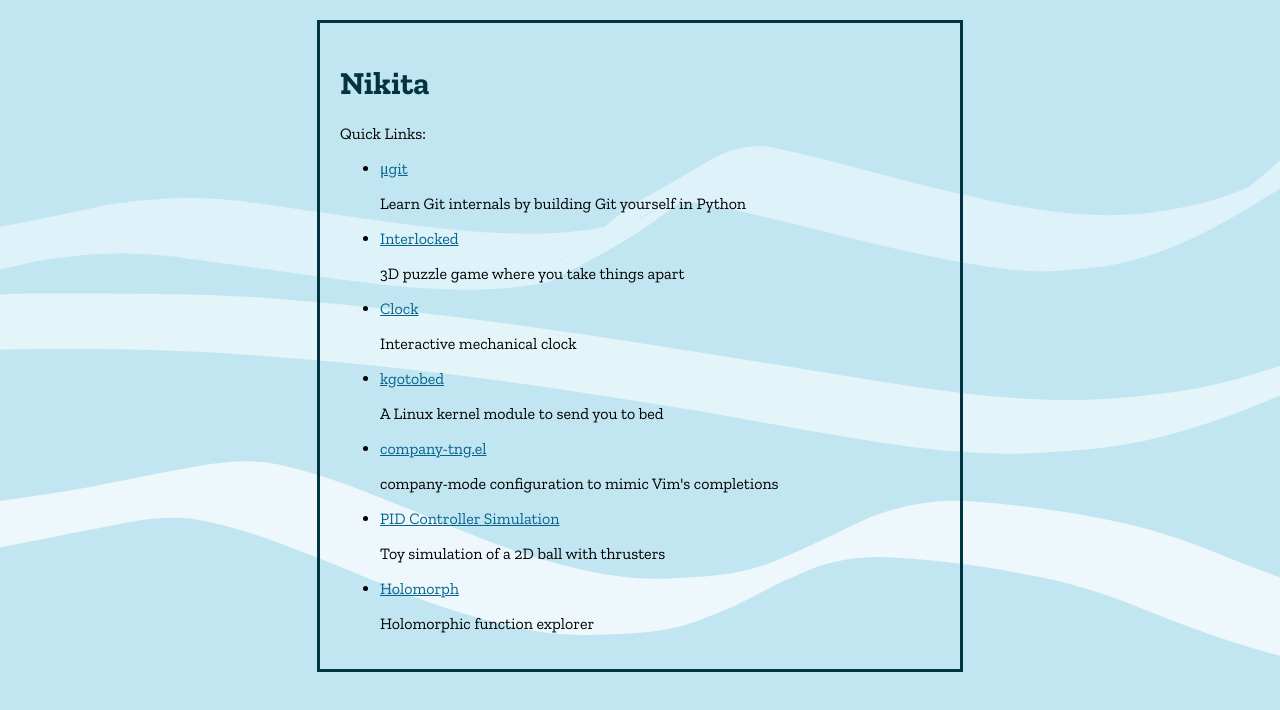
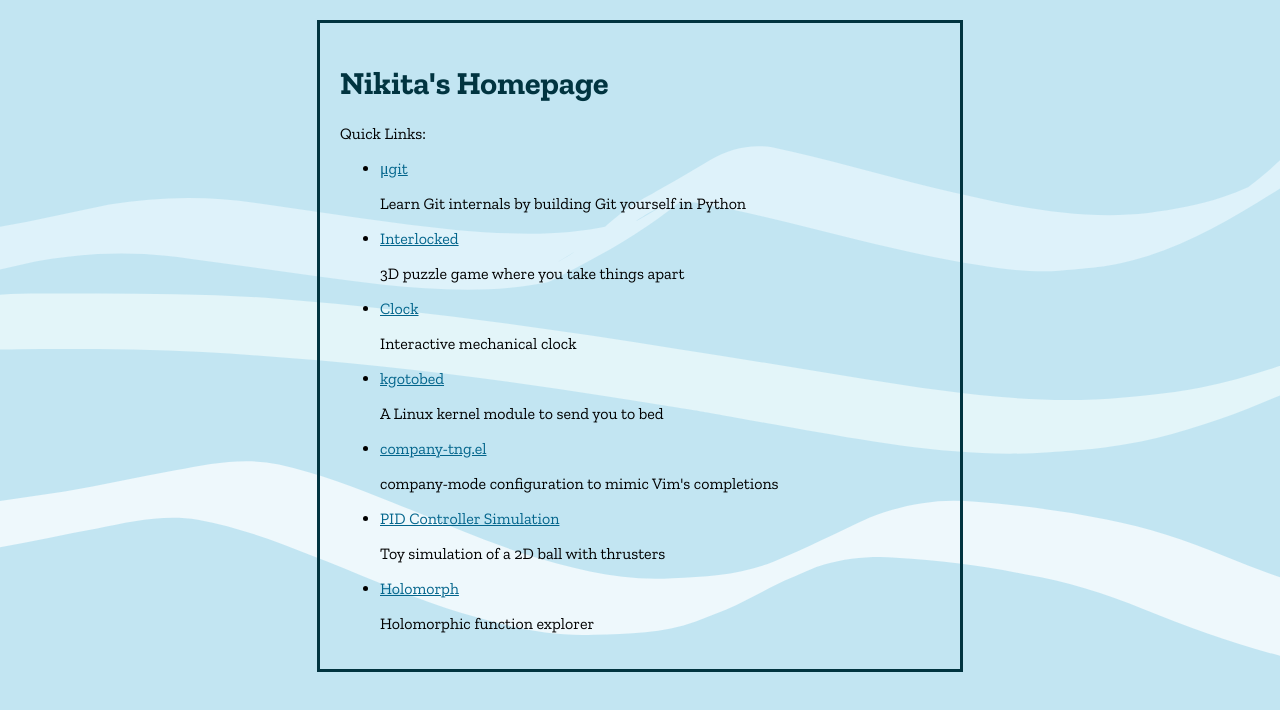
Before and after one commit to nikital/leshenko, a plain HTML site: page index.html in a window 1280 px wide. Drawn offline with nearby package versions, Linux system fonts and the light colour scheme.

Commit message:
Add title

```diff
--- a/index.html
+++ b/index.html
@@ -3,6 +3,7 @@
 <head>
     <meta charset="utf-8">
     <meta name="viewport" content="width=device-width,initial-scale=1">
+    <title>Nikita's Homepage</title>
     <link href="https://fonts.googleapis.com/css2?family=Zilla+Slab:wght@400;700&display=swap" rel="stylesheet">
     <style>
      html {
@@ -34,7 +35,7 @@
 </head>
 <body>
     <main>
-        <h1>Nikita</h1>
+        <h1>Nikita's Homepage</h1>
         <p>Quick Links:<ul>
             <li>
                 <a href="https://www.leshenko.net/p/ugit">μgit</a>
```
Also changed, not shown: 404.html (+1 -0 lines).
